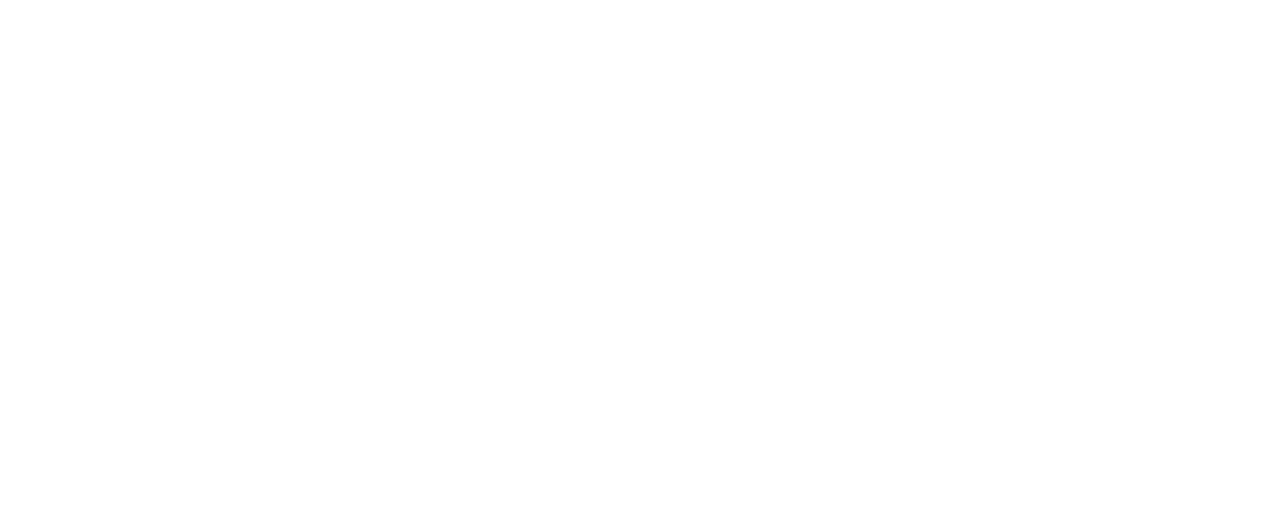
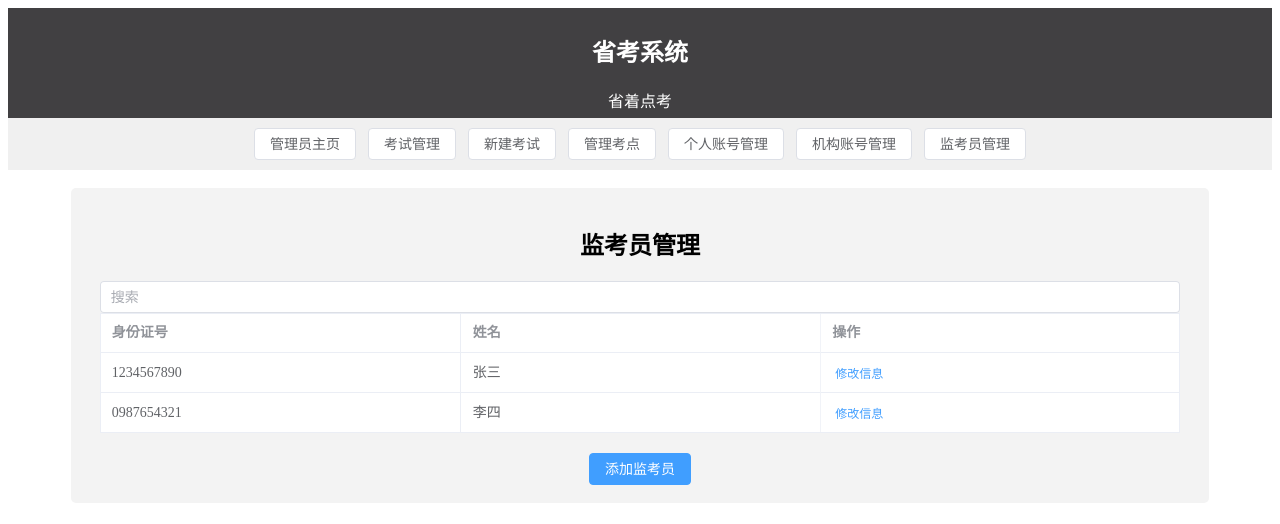
Before and after one commit to RTLiang/exam-manage-frontend, a Nuxt app: page /admin/examiner_manage in a window 1280 px wide. Before the commit this address had no page. Shown: the top 524 px of the page. Built offline with nearby package versions, Linux system fonts and the light colour scheme.

Commit message:
可以注册了

```diff
--- a/axios.js
+++ b/axios.js
@@ -1,7 +1,7 @@
 import axios from 'axios';
 
 const api = axios.create({
-  baseURL: 'http://192.168.48.12:8080', // your base URL
+  baseURL: 'http://192.168.48.15:8080', // your base URL
 });
 
 export default api;
--- a/components/Admin.vue
+++ b/components/Admin.vue
@@ -9,6 +9,7 @@
             <el-button @click="$router.push('/admin/exam_center_manage')" plain>管理考点</el-button>
             <el-button @click="$router.push('/admin/individual_account')" plain>个人账号管理</el-button>
             <el-button @click="$router.push('/admin/institution_account')" plain>机构账号管理</el-button>
+            <el-button @click="$router.push('/admin/examiner_manage')" plain>监考员管理</el-button>
 
         </div>
     </div>
--- /dev/null
+++ b/pages/admin/examiner_manage.vue
@@ -0,0 +1,78 @@
+<template>
+    <Banner/>
+    <Admin/>
+    <br>
+    <div class="examiner-list-box">
+        <br>
+        <h2 style="text-align: center;">监考员管理</h2>
+        <div class="examiner-list">
+            <el-input v-model="searchQuery" placeholder="搜索" />
+            <el-table :data="filteredExaminers" border style="width: 100%">
+                <el-table-column fixed prop="id_card" label="身份证号" />
+                <el-table-column prop="name" label="姓名" />
+                <el-table-column fixed="right" label="操作">
+                    <template #default="props">
+                        <el-button link type="primary" size="small"
+                            @click="handleEdit(props.row)">修改信息</el-button>
+                    </template>
+                </el-table-column>
+            </el-table>
+            <div style="text-align: center; margin-top: 20px;">
+            <el-button type="primary" @click="handleAddExaminer">添加监考员</el-button>
+        </div>
+        </div>
+        <br>
+    </div>
+</template>
+
+<script>
+
+
+export default defineComponent({
+    data() {
+        return {
+            searchQuery: '',
+            examiners: [
+                { id_card: '1234567890', name: '张三' },
+                { id_card: '0987654321', name: '李四' },
+                // Add more exam data here
+            ]
+        };
+    },
+    computed: {
+        filteredExaminers() {
+            if (this.searchQuery) {
+                return this.examiners.filter(exam => {
+                    return exam.id_card.includes(this.searchQuery) || exam.name.includes(this.searchQuery);
+                });
+            } else {
+                return this.examiners;
+            }
+        }
+    },
+    methods: {
+        handleEdit(row) {
+            // Handle edit logic here
+            console.log('Editing exam:', row);
+        },
+        handleAddExaminer() {
+            console.log('add examiner   ')
+            // Your code to add an examiner goes here
+        }
+    }
+});
+</script>
+<style>
+.examiner-list {
+    width: 95%;
+    margin: 0 auto;
+
+}
+
+.examiner-list-box {
+    background-color: #f3f3f3;
+    border-radius: 5px;
+    width: 90%;
+    margin: 0 auto;
+}
+</style>
--- a/pages/signup.vue
+++ b/pages/signup.vue
@@ -45,6 +45,7 @@
 
 </template>
 <script>
+import api from '../axios'
 export default {
     data() {
         return {
@@ -61,7 +62,7 @@ export default {
 
     },
     methods: {
-        handleSubmit() {
+        async handleSubmit() {
             if (!this.validateForm()) {
                 return; // prevent form submission if passwords don't match
             }
@@ -71,14 +72,33 @@ export default {
 
             //TODO 连接数据库登录
 
+            try {
+                const data = {
+                    examineeName: this.form.name,
+                    password: this.form.password,
+                    examineeIDNumber: this.form.idNumber,
+                    examineePhone: this.form.phone,
+                    examineeEmail: this.form.email
+                };
 
+                const response = await api.post('/examinee', data);
+                console.log(response);
+                if (response.status === 200) {
+                    console.log('SignIn    ' + response.data.userId);
+                    // Redirect to dashboard or whatever
+                    this.showSuccessMessage = true; // show the success message
 
-            this.showSuccessMessage = true; // show the success message
+                    // Redirect to login page
+                    setTimeout(() => {
+                        this.$router.push('/login');
+                    }, 1500);
+                } else {
+                    console.error('Sign up failed:', response.data.error);
+                }
+            } catch (error) {
+                console.error('Error sending request:', error);
+            }
 
-            // Redirect to login page
-            setTimeout(() => {
-                this.$router.push('/login');
-            }, 1500);
         },
         validateForm() {
             if (this.form.password !== this.form.confirmPassword) {
```
